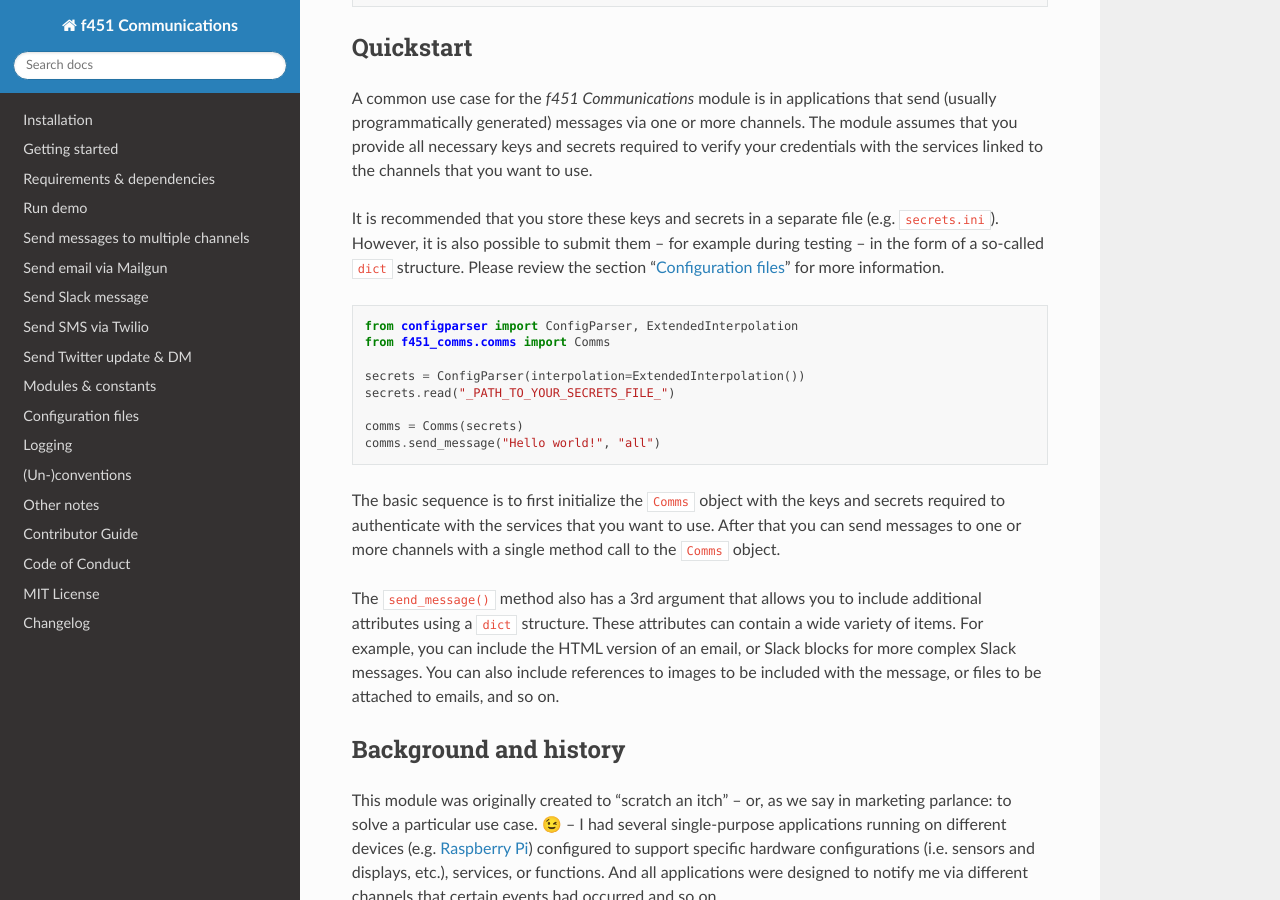
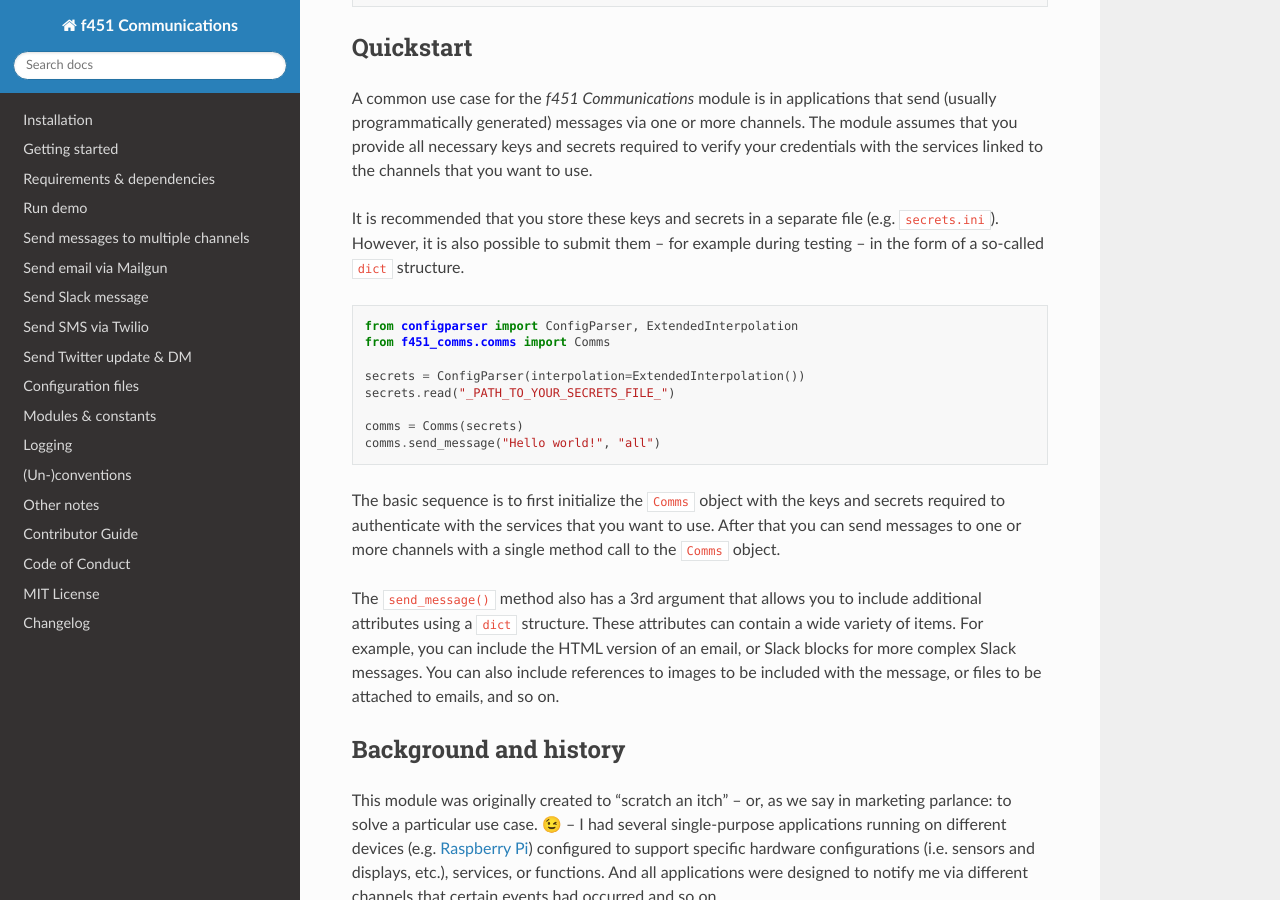
Before and after one commit to mlanser/f451-comms, a Sphinx documentation site: the page built from docs/index.rst, in a window 1280 px wide and 900 px high, scrolled down 396 px. Built offline with Sphinx 7.4.7 and the Read the Docs theme 2.0.0, drawn with Linux system fonts in a browser that asks for light colours; some of the changed lines change nothing that is shown.

Commit message:
rearrange content in readme and index

```diff
--- a/README.rst
+++ b/README.rst
@@ -61,6 +61,8 @@
 
 .. install-end
 
+Please see the section "`Installation`_" in the `main documentation <https://f451-comms.readthedocs.io/>`__ for more information.
+
 
 Quickstart
 ----------
@@ -69,7 +71,7 @@
 
 A common use case for the *f451 Communications* module is in applications that send (usually programmatically generated) messages via one or more channels. The module assumes that you provide all necessary keys and secrets required to verify your credentials with the services linked to the channels that you want to use.
 
-It is recommended that you store these keys and secrets in a separate file (e.g. ``secrets.ini``). However, it is also possible to submit them -- for example during testing -- in the form of a so-called ``dict`` structure. Please review the section ":doc:`Configuration files<config_files>`" for more information.
+It is recommended that you store these keys and secrets in a separate file (e.g. ``secrets.ini``). However, it is also possible to submit them -- for example during testing -- in the form of a so-called ``dict`` structure.
 
 .. code-block::
 
@@ -87,6 +89,20 @@
 The ``send_message()`` method also has a 3rd argument that allows you to include additional attributes using a ``dict`` structure. These attributes can contain a wide variety of items. For example, you can include the HTML version of an email, or Slack blocks for more complex Slack messages. You can also include references to images to be included with the message, or files to be attached to emails, and so on.
 
 .. qs-end
+
+Please see the section "`Getting started`_" in the `main documentation <https://f451-comms.readthedocs.io/>`__ for more information.
+
+
+Run a demo of this module
+-------------------------
+
+.. demo-start
+
+This module comes with a demo that allows you to experiment with sending messages to the various channels. Of course, you must first ensure that you have accounts with the services that you want to experiment with. You must also provide the appropriate credentials when starting the demo or it will simply fail to authenticate with the services you're trying to use.
+
+.. demo-end
+
+Please see the section "`Run demo`_" in the `main documentation <https://f451-comms.readthedocs.io/>`__ for more information.
 
 
 Background
@@ -115,17 +131,10 @@
 
 .. bkgrnd-end
 
+Documentation
+-------------
 
-Run a demo of this module
--------------------------
-
-.. demo-start
-
-This module comes with a demo that allows you to experiment with sending messages to the various channels. Of course, you must first ensure that you have accounts with the services that you want to experiment with. You must also provide the appropriate credentials when starting the demo or it will simply fail to authenticate with the services you're trying to use.
-
-Please see the section "`Run demo`_" for more information.
-
-.. demo-end
+Please refer to the `documentation <https://f451-comms.readthedocs.io/>`__ for more information.
 
 .. misc-start
 
@@ -163,4 +172,6 @@
 .. _Contributor Guide: CONTRIBUTING.rst
 .. _Usage: https://f451-comms.readthedocs.io/en/latest/usage.html
 .. _Configuration files: https://f451-comms.readthedocs.io/en/latest/config_files.html
+.. _Installation: https://f451-comms.readthedocs.io/en/latest/installation.html
+.. _Getting started: https://f451-comms.readthedocs.io/en/latest/quickstart.html
 .. _Run demo: https://f451-comms.readthedocs.io/en/latest/demo.html
--- a/docs/index.rst
+++ b/docs/index.rst
@@ -39,7 +39,7 @@
    :hidden:
    :maxdepth: 1
 
-   installation
+   Installation <installation>
    Getting started <quickstart>
    Requirements & dependencies <requirements>
    Run demo <demo>
@@ -48,8 +48,8 @@
    Send Slack message <send_slack>
    Send SMS via Twilio <send_twilio>
    Send Twitter update & DM <send_twitter>
+   Configuration files <config_files>
    Modules & constants <reference>
-   Configuration files <config_files>
    Logging <logging>
    (Un-)conventions and other notes <conventions>
    contributing
```
